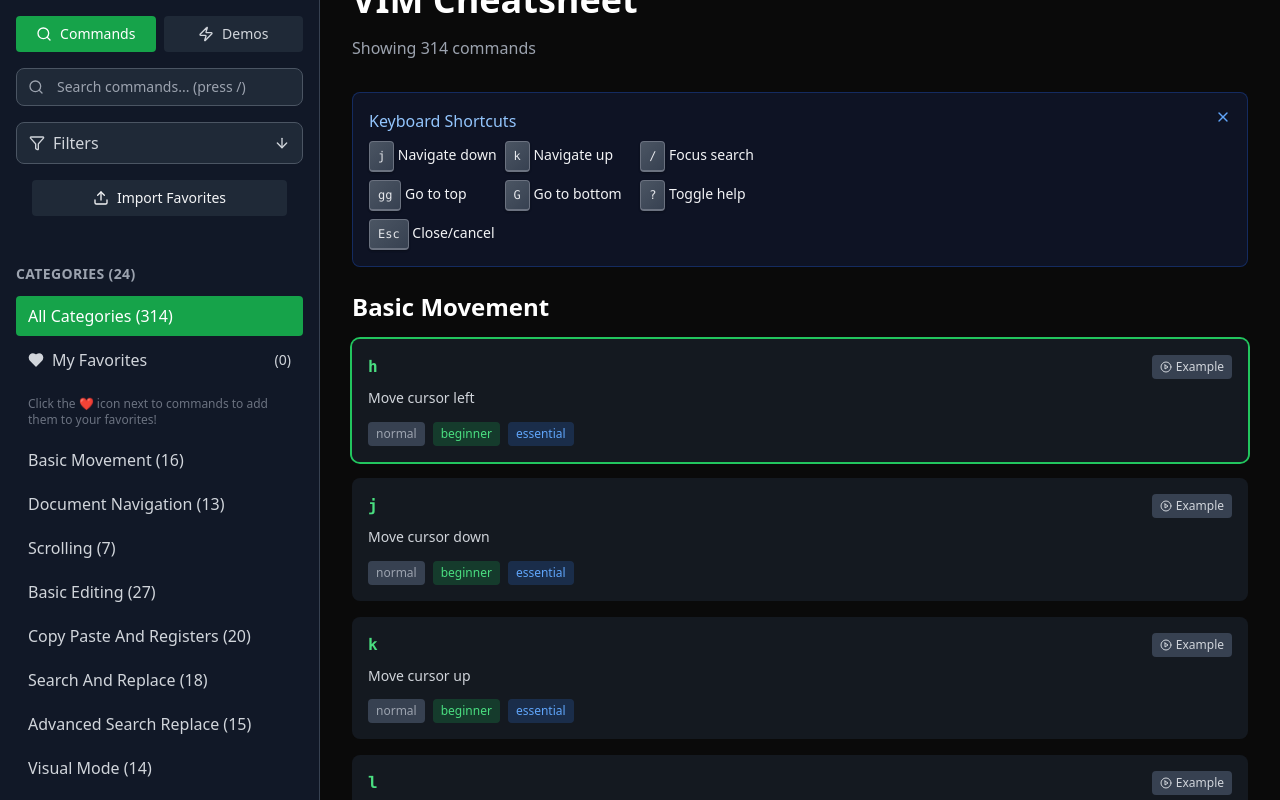
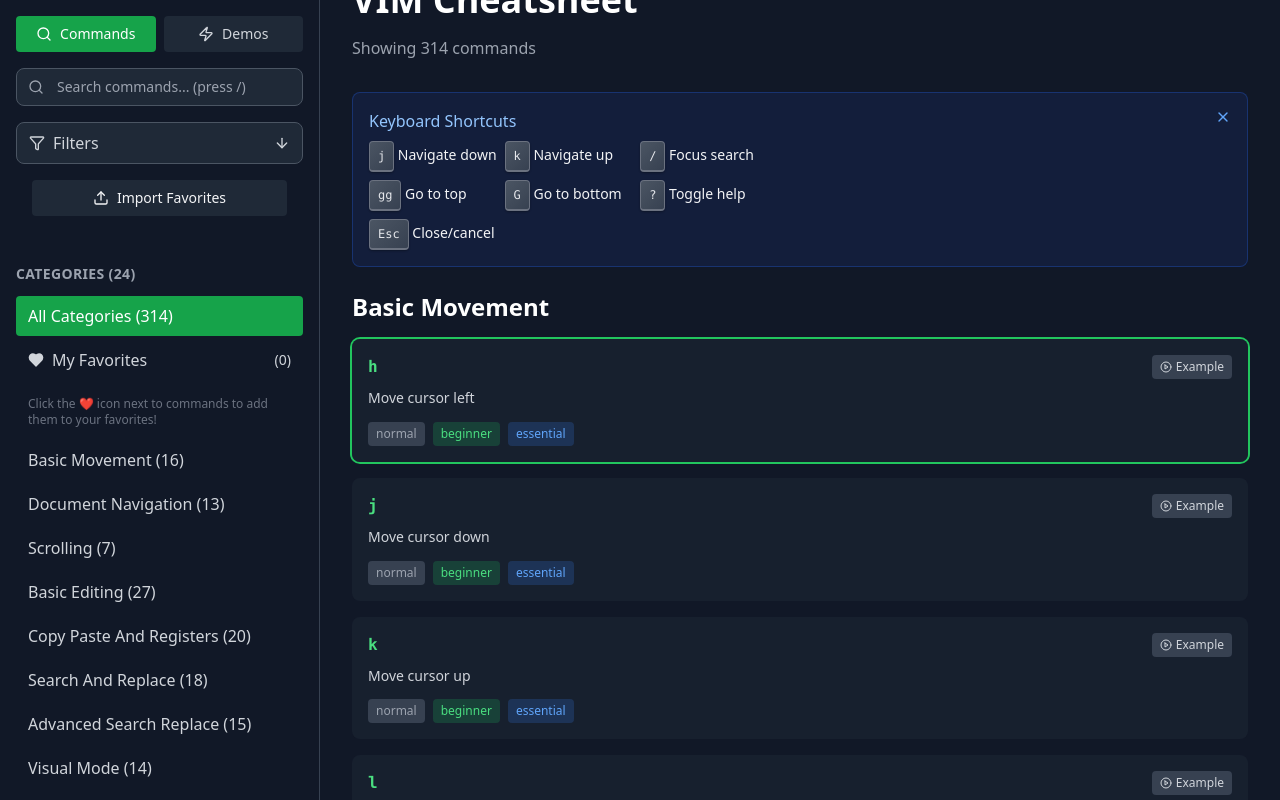
Before and after one commit to Real-Fruit-Snacks/VIM-Cheat-Sheet, a React (Vite) app: page / in a window 1280 px wide. Built offline with nearby package versions, Linux system fonts and the light colour scheme.

Commit message:
fix: update cheatsheet background color to theme-bg-secondary

```diff
--- a/src/components/VimCheatsheetEnhanced.tsx
+++ b/src/components/VimCheatsheetEnhanced.tsx
@@ -500,7 +500,7 @@
   }
 
   return (
-    <div className="h-screen bg-theme-bg-primary text-theme-text-primary flex overflow-hidden">
+    <div className="h-screen bg-theme-bg-secondary text-theme-text-primary flex overflow-hidden">
       {/* Sidebar */}
       <MobileSidebar
         ref={sidebarRef}
```
